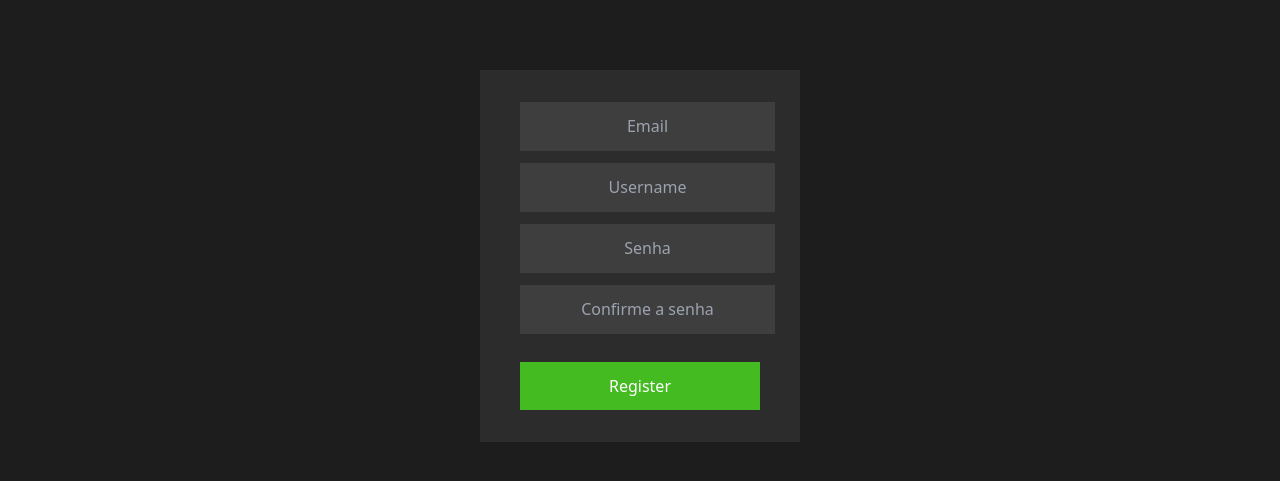
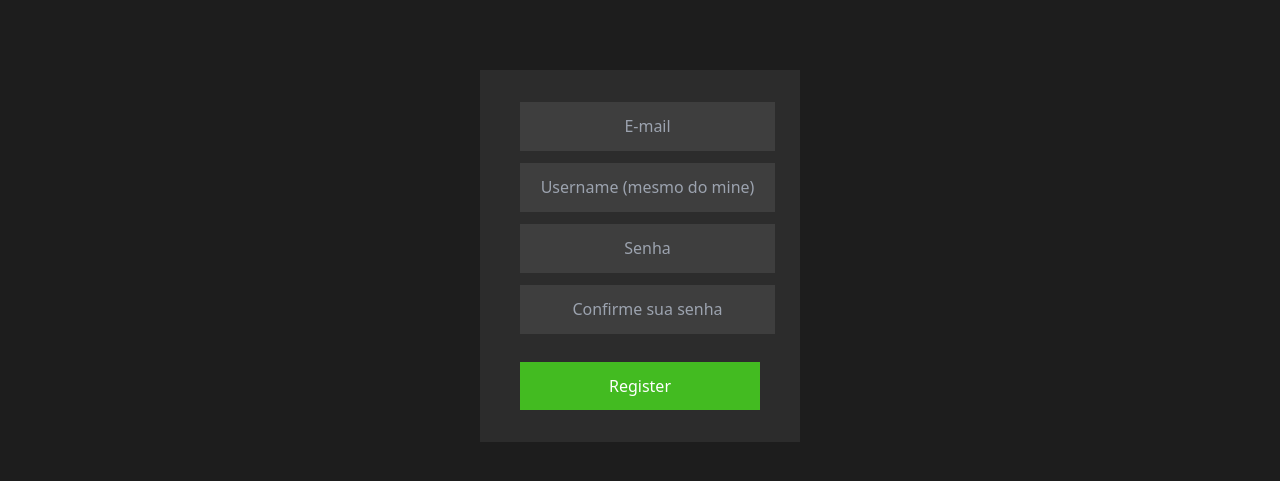
Before and after one commit to MateusGurgel/mazagao-front, a Next.js app: page /register in a window 1280 px wide. Shown: the part 187-668 px from the top of the page. Built offline with nearby package versions, Linux system fonts and the light colour scheme.

Commit message:
validation added on register form

```diff
--- a/components/button.tsx
+++ b/components/button.tsx
@@ -2,7 +2,7 @@ import { HTMLAttributes } from "react";
 
 export default function Button(props: HTMLAttributes<HTMLButtonElement>) {
   return (
-    <button {...props} className={props.className + " bg-brand p-3"}>
+    <button {...props} className={props.className + " bg-brand p-3 text-white"}>
       {props.children}
     </button>
   );
--- a/components/input.tsx
+++ b/components/input.tsx
@@ -11,20 +11,20 @@ interface InputProps {
 
 export default function Input(props: InputProps) {
   return (
-    <div className="float-left">
+    <div className="float-left text-white">
       <input
         className={
           " bg-painel p-3 text-center outline-none border-b border-transparent transition-border duration-300 " +
           (props.erroMessage ? " border-error" : " focus:border-brand")
         }
         {...props.register}
+        placeholder={props.placeHolder}
         onFocus={(e) => (e.target.placeholder = "")}
         onBlur={(e) => {
           if (props.placeHolder) {
             e.target.placeholder = props.placeHolder;
           }
         }}
-        placeholder={props.placeHolder}
         type={props.type}
       />
       {props.erroMessage && (
--- a/pages/login.tsx
+++ b/pages/login.tsx
@@ -1,8 +1,8 @@
 import { useForm, SubmitHandler } from "react-hook-form";
+import { yupResolver } from "@hookform/resolvers/yup";
 import Button from "@/components/button";
 import Input from "@/components/input";
 import * as yup from "yup";
-import { yupResolver } from "@hookform/resolvers/yup";
 
 interface inputs {
   email: string;
@@ -36,7 +36,7 @@ export default function Login() {
     <div className="flex justify-center items-center min-h-min-content bg-background">
       <form
         onSubmit={handleSubmit(onSubmit)}
-        className="flex flex-col gap-6 bg-menu w-80 text-white py-16 px-10"
+        className="flex flex-col gap-6 w-80 py-16 px-10 bg-menu"
       >
         <Input
           placeHolder="E-mail"
--- a/pages/register.tsx
+++ b/pages/register.tsx
@@ -1,14 +1,79 @@
+import { yupResolver } from "@hookform/resolvers/yup";
 import Button from "@/components/button";
 import Input from "@/components/input";
+import * as yup from "yup";
+import { SubmitHandler, useForm } from "react-hook-form";
+interface inputs {
+  email: string;
+  username: string;
+  password: string;
+  confirmPassword: string;
+}
+
+const schema = yup
+  .object({
+    email: yup
+      .string()
+      .required("O email é obrigatório")
+      .email("email inválido"),
+    username: yup
+      .string()
+      .required("O username é obrigatório")
+      .min(3, "O username é muito curto")
+      .max(16, "O username é muito grande"),
+    password: yup
+      .string()
+      .required("A senha é obrigatória")
+      .min(6, "Senha muito curta")
+      .max(64, "Senha grande demais"),
+    confirmPassword: yup
+      .string()
+      .oneOf([yup.ref("password")], "As senhas não coincidem")
+      .required(),
+  })
+  .required();
 
 export default function Register() {
+  const {
+    register,
+    handleSubmit,
+    formState: { errors },
+  } = useForm({ resolver: yupResolver(schema) });
+
+  const onSubmit: SubmitHandler<inputs> = (data) => console.log(data);
+
   return (
     <div className="flex justify-center items-center min-h-min-content bg-background">
-      <form className="flex flex-col gap-3 bg-menu w-80 text-center text-white py-8 px-10">
-        <Input type="email" placeHolder="Email" />
-        <Input placeHolder="Username" />
-        <Input type="password" placeHolder="Senha" />
-        <Input type="password" placeHolder="Confirme a senha" />
+      <form
+        onSubmit={handleSubmit(onSubmit)}
+        className="flex flex-col w-80 gap-3 py-8 px-10 bg-menu"
+      >
+        <Input
+          placeHolder="E-mail"
+          register={register("email")}
+          erroMessage={errors.email?.message}
+        />
+
+        <Input
+          type="username"
+          placeHolder="Username (mesmo do mine)"
+          register={register("username")}
+          erroMessage={errors.username?.message}
+        />
+        <Input
+          type="password"
+          placeHolder="Senha"
+          register={register("password")}
+          erroMessage={errors.password?.message}
+        />
+
+        <Input
+          type="password"
+          placeHolder="Confirme sua senha"
+          register={register("confirmPassword")}
+          erroMessage={errors.confirmPassword?.message}
+        />
+
         <Button className="mt-4">Register</Button>
       </form>
     </div>
```
